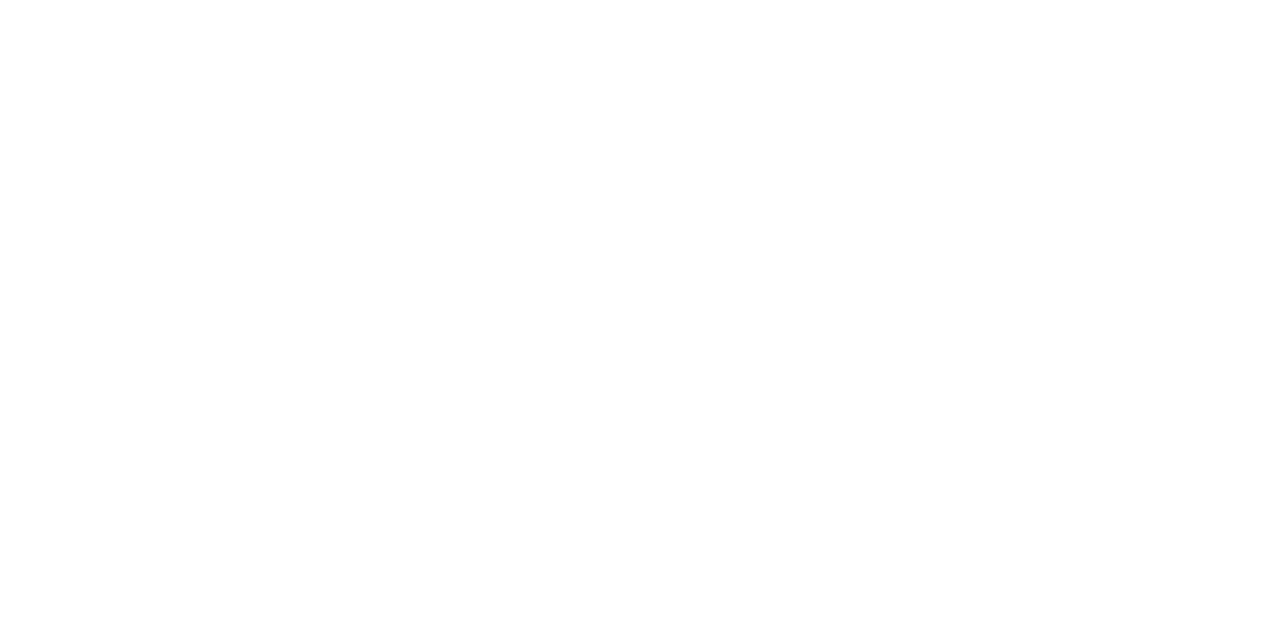
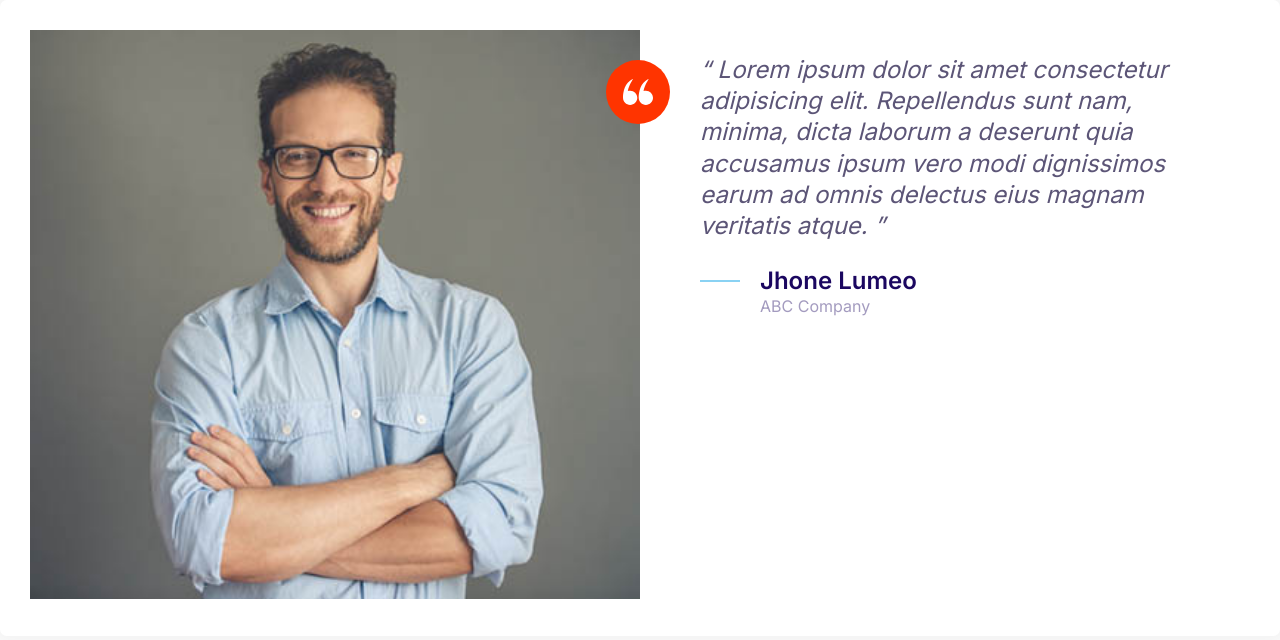
Before and after one commit to lyndasowunmi/Moshify-Project, a plain HTML site: page index.html in a window 1280 px wide. Drawn offline with Linux system fonts and the light colour scheme.

Commit message:
Build testimonial

```diff
--- a/css/styles.css
+++ b/css/styles.css
@@ -163,8 +163,17 @@ a {
   height: 40px;
 }
 
+.icon--small {
+  height: 30px;
+  width: 30px;
+}
+
 .icon--primary {
   fill: var(--color-primary);
+}
+
+.icon--white {
+  fill: white;
 }
 
 .icon-container {
@@ -175,6 +184,10 @@ a {
   display: inline-flex;
   justify-content: center;
   align-items: center;
+}
+
+.icon-container--accent {
+  background: var(--color-accent);
 }
 
 /* Buttons */
@@ -451,3 +464,33 @@ a {
     grid-template-columns: repeat(3, 1fr);
   }
 }
+
+/* Testimonials */
+
+.testimonial {
+  padding: 3rem;
+}
+
+.testimonial__image {
+  position: relative;
+}
+
+.testimonial__image > img {
+  width: 100%;
+}
+
+.testimonial__image > .icon-container {
+  position: absolute;
+  top: 3rem;
+  right: -30px;
+}
+
+@media screen and (min-width: 768px) {
+  .testimonial .quote,
+  .testimonial .quote__author {
+    font-size: 2.4rem;
+  }
+  .testimonial .quote {
+    margin-left: 6rem;
+  }
+}
--- a/index.html
+++ b/index.html
@@ -17,5 +17,43 @@
     <link rel="stylesheet" href="css/normalize.css" />
     <link rel="stylesheet" href="css/styles.css" />
   </head>
-  <body></body>
+  <body>
+    <div class="card testimonial">
+      <div class="grid grid--1x2">
+        <div class="testimonial__image">
+          <img
+            src="./images/testimonial.jpg"
+            alt="A happy, smiling customer."
+          />
+          <span class="icon-container icon-container--accent">
+            <svg class="icon icon--white icon--small">
+              <use xlink:href="images/sprite.svg#quotes"></use>
+            </svg>
+          </span>
+        </div>
+        <blockquote class="quote">
+          <p class="quote__text">
+            Lorem ipsum dolor sit amet consectetur adipisicing elit. Repellendus
+            sunt nam, minima, dicta laborum a deserunt quia accusamus ipsum vero
+            modi dignissimos earum ad omnis delectus eius magnam veritatis atque.
+          </p>
+          <footer>
+            <div class="media">
+                 <div class="media__image quote__icon">
+                        <svg class="icon icon--primary quote__line">
+                       <use xlink:href="images/sprite.svg#line"></use>
+                     </svg>
+                   </span>
+                 </div>
+                 <div class="media__body">
+                   <h3 class="media__title quote__author">Jhone Lumeo</h3>
+                   <p class="quote__company">ABC Company</p>
+                 </div>
+               </div>
+          </footer>
+        </blockquote>
+      </div>
+      </div>
+
+  </body>
 </html>
```
Also changed, not shown: components/testimonial.html (added, +36 -0 lines), images/testimonial.jpg (added).
